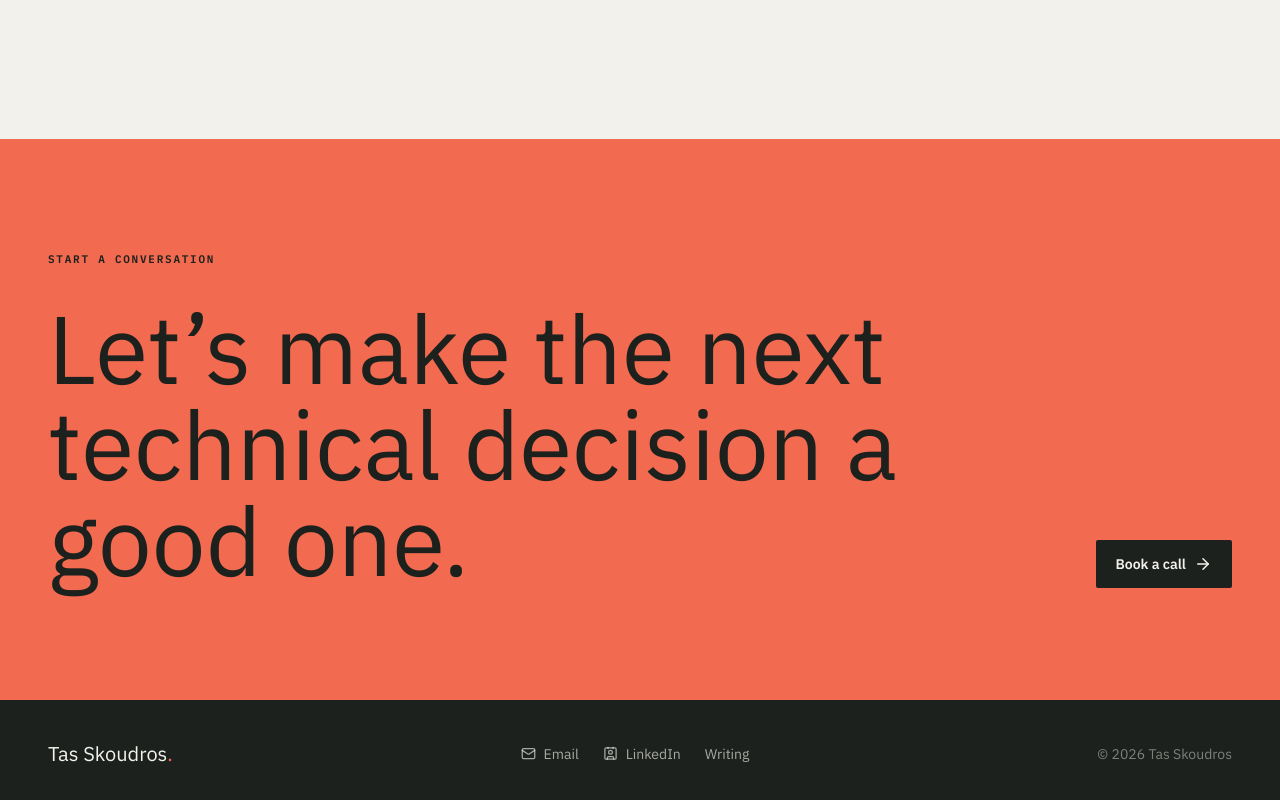
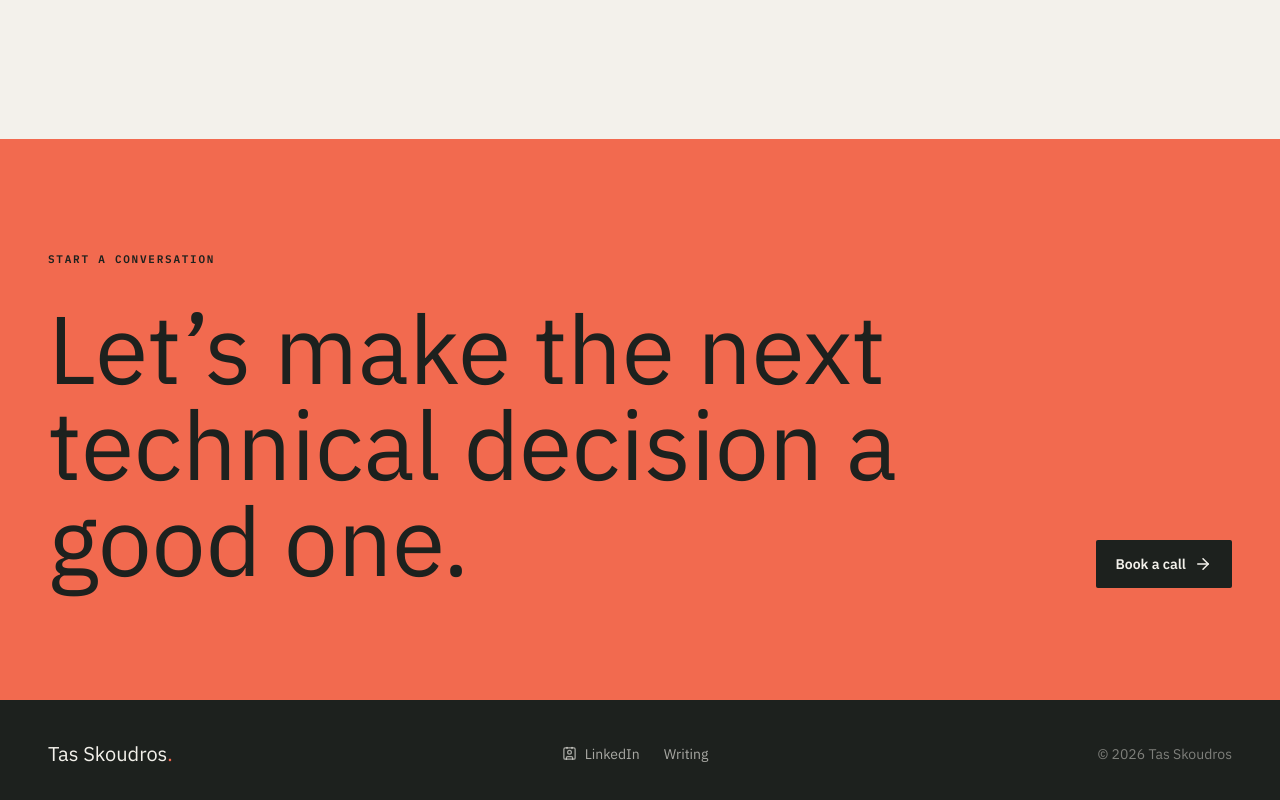
Before and after one commit to tasssko/tas.skoudros.com, a React (Vite) app: page / in a window 1280 px wide. Shown: the part 7830-8630 px from the top of the page. Built offline with nearby package versions, Linux system fonts and the light colour scheme.

Commit message:
updated removing email

```diff
--- a/src/App.tsx
+++ b/src/App.tsx
@@ -1,5 +1,5 @@
 import { useEffect, useState } from 'react'
-import { ArrowDown, ArrowRight, Check, Contact, ExternalLink, Mail } from 'lucide-react'
+import { ArrowDown, ArrowRight, Check, Contact, ExternalLink } from 'lucide-react'
 import { careerHighlights, portfolioBusinesses, reviewIncludes, site, situations, supportAreas } from './data/content'
 
 const externalProps = { target: '_blank', rel: 'noreferrer' }
@@ -250,7 +250,6 @@ function App() {
         <div className="page-shell flex flex-col gap-6 text-sm sm:flex-row sm:items-center sm:justify-between">
           <p className="font-display text-xl">{site.name}<span className="text-coral">.</span></p>
           <div className="flex flex-wrap gap-6 text-paper/65">
-            <a className="footer-link" href={`mailto:${site.email}`}><Mail size={15} /> Email</a>
             <a className="footer-link" href={site.links.linkedin} {...externalProps}><Contact size={15} /> LinkedIn</a>
             <a className="footer-link" href={site.links.substack} {...externalProps}>Writing</a>
           </div>
--- a/src/data/content.ts
+++ b/src/data/content.ts
@@ -4,7 +4,6 @@ export const site = {
   description:
     '20+ years delivering digital, data, and platform transformation across retail, luxury, financial services, cyber security, and SaaS. I help founders and leadership teams turn complex technology programmes into clear, commercially grounded plans — without hiring a full-time CTO.',
   location: 'Operating regions: US, UK, EU, APAC',
-  email: 'tas@skoudros.com',
   links: {
     book: 'https://calendar.app.google/pYXAUB9v4kSEJ2Aj7',
     linkedin: 'https://www.linkedin.com/in/tassko/',
```
